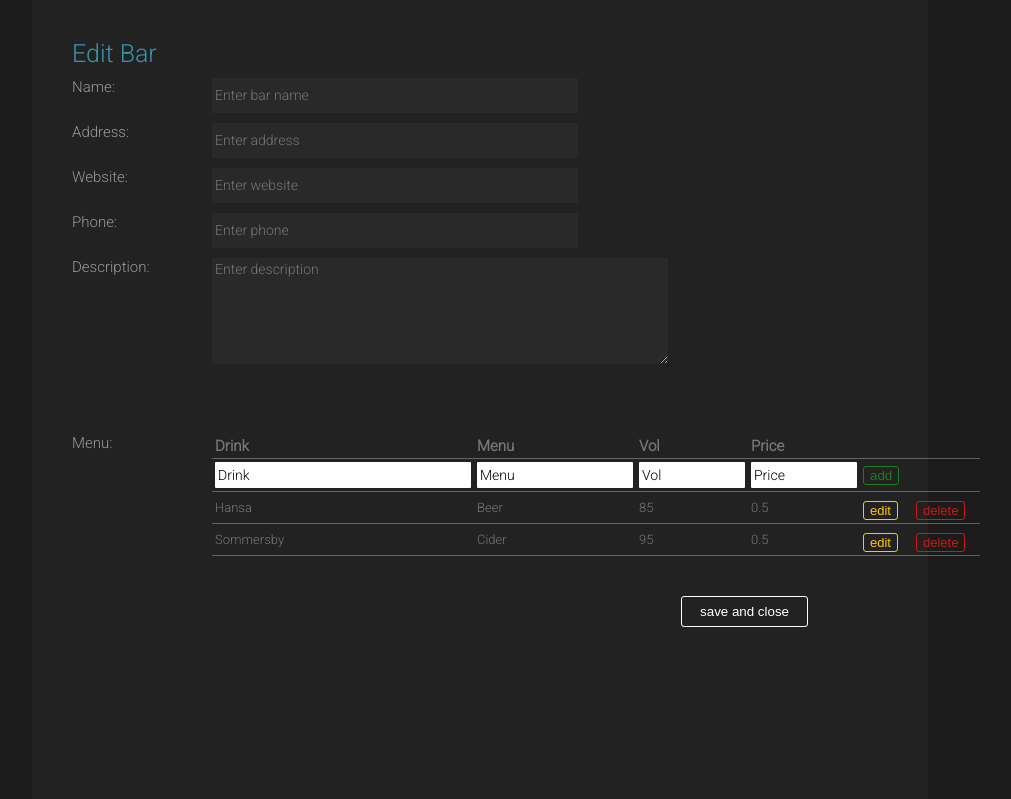
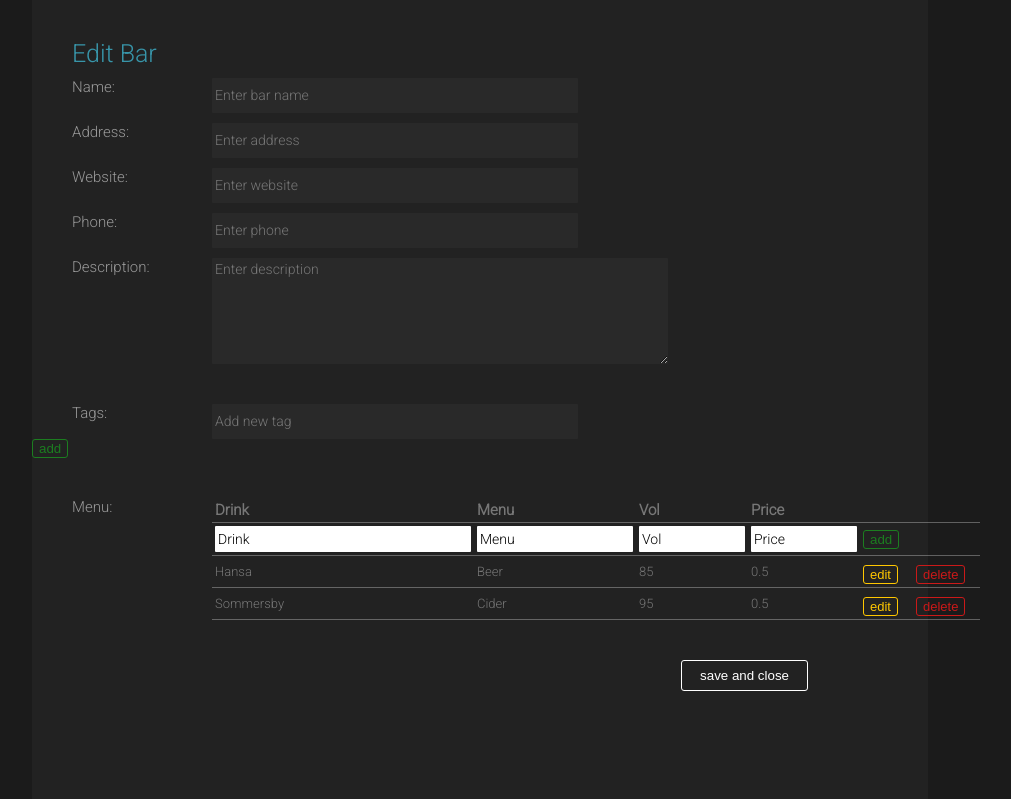
Before and after one commit to AryanGharshi/Studvest-collab, a PHP site: page /html/inputForm_editBar.php in a window 1280 px wide. Shown: the part 46-845 px from the top of the page, without its empty margins (160-1171 px from the left). Run offline with PHP 8.4, Linux system fonts and the light colour scheme.

Commit message:
Update inputForm_editBar.php

```diff
--- a/getDrunk/html/inputForm_editBar.php
+++ b/getDrunk/html/inputForm_editBar.php
@@ -9,7 +9,6 @@
     </head>
 
     <body>
-
       <?php
         $result_menu = array(
             array('id' => '3', 'drink_name' => 'Hansa', 'menu_name' => 'Beer', 'price' => '85', 'size' => '0.5'),
@@ -53,6 +52,19 @@
             </div>
             <br>
             <br>
+
+            <!--
+            $result_tags = array(
+                array('id' => '1', 'name' => 'cozy'),
+                array('id' => '2', 'name' => 'dancefloor')
+            );
+          -->
+            <div class="aboutBar">
+              <label for="tags">Tags:</label>
+              <input type="text" name="menu" value="" placeholder="Add new tag">
+              <span><button type="button" class="add" name="submit">add</button></span>
+
+            </div>
             <br>
             <br>
             <div class="aboutBar">
```
